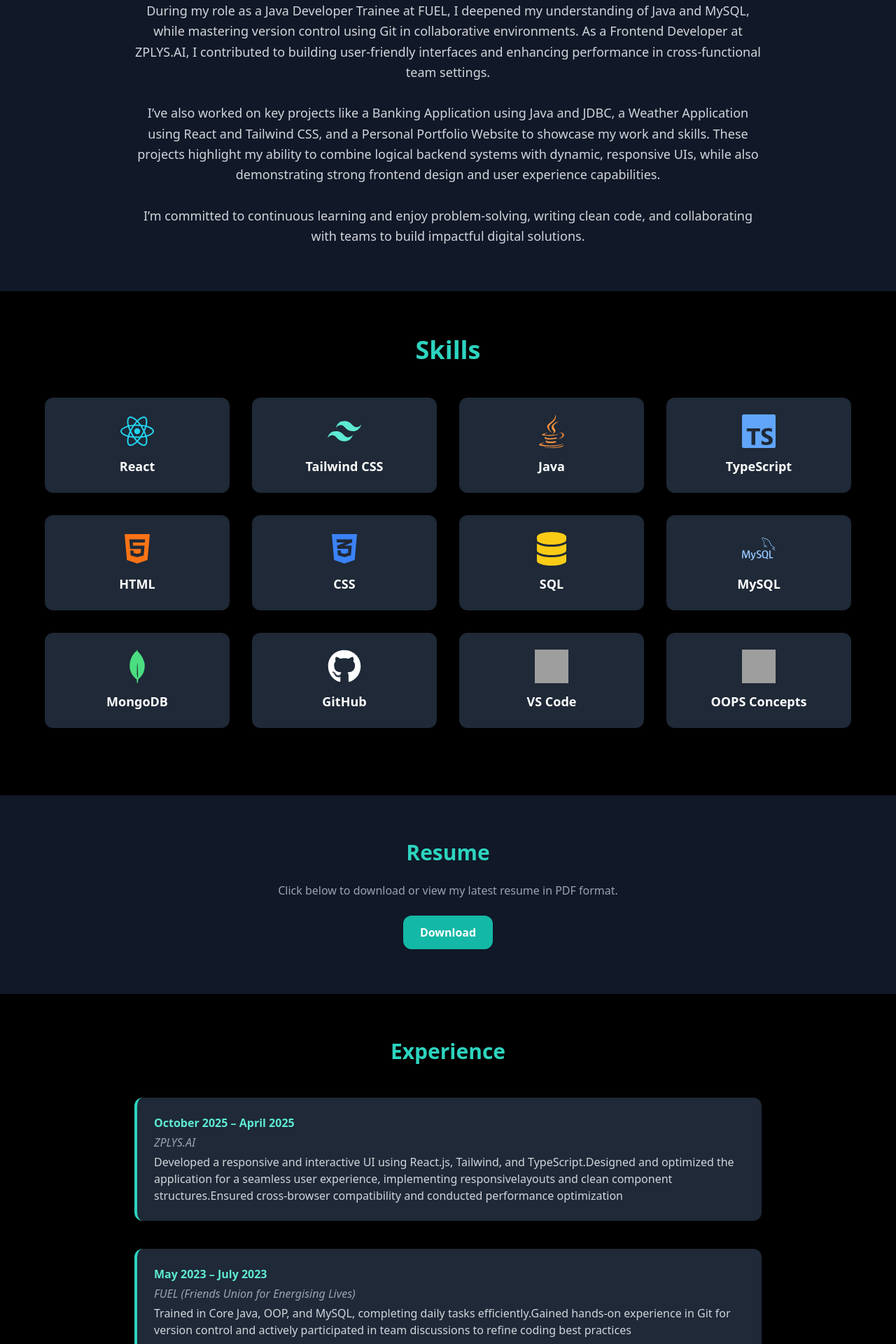
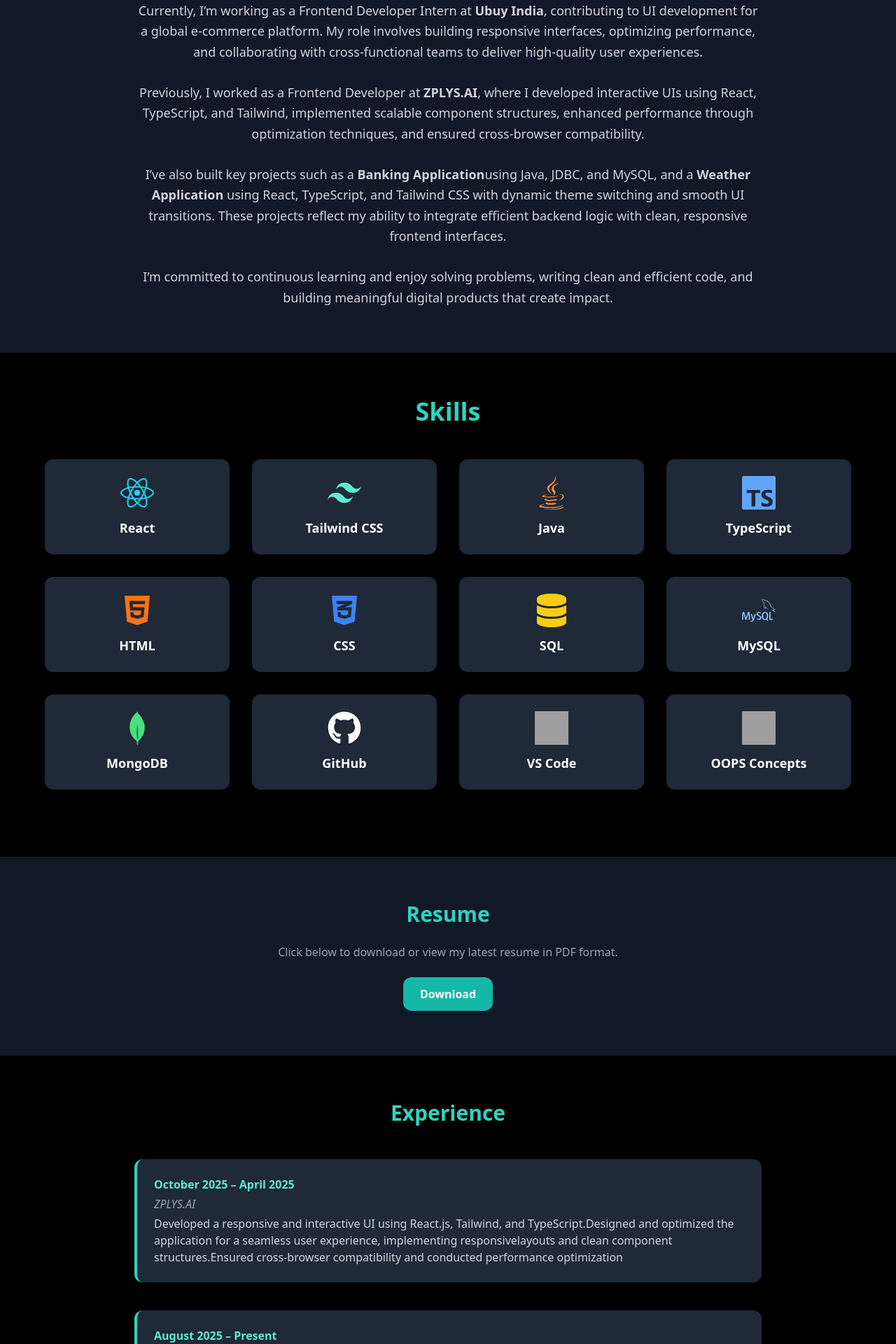
Before and after one commit to Kushal0jain/kushal-portfolio, a React (Create React App) app: page / in a window 1280 px wide. Shown: the part 1040-2960 px from the top of the page at 70% size. Built offline with nearby package versions, Linux system fonts and the light colour scheme; grey boxes are pictures that could not be loaded.

Commit message:
experience update

```diff
--- a/src/components/About.jsx
+++ b/src/components/About.jsx
@@ -9,32 +9,38 @@
       <h2 className="text-3xl font-bold text-teal-400 mb-6">About Me</h2>
 
       <p className="max-w-4xl text-center text-lg text-gray-300 leading-relaxed">
-        I’m Kushal Jain, a passionate and dedicated Software Developer with
-        hands-on experience in both backend and frontend development. I
-        specialize in Core Java, SQL, React.js, and Tailwind CSS, and have built
-        scalable, responsive web applications through internships and real-world
-        projects.
+  I’m Kushal Jain, a dedicated Software Developer skilled in Java, React.js,
+  TypeScript, Tailwind CSS, and MySQL. I have hands-on experience in building
+  responsive and scalable applications, with a strong foundation in
+  Object-Oriented Programming, Data Structures, Algorithms, and database
+  management.
   <br />
   <br />
-        During my role as a Java Developer Trainee at FUEL, I deepened my
-        understanding of Java and MySQL, while mastering version control using
-        Git in collaborative environments. As a Frontend Developer at ZPLYS.AI,
-        I contributed to building user-friendly interfaces and enhancing
-        performance in cross-functional team settings.
+  Currently, I’m working as a Frontend Developer Intern at <strong>Ubuy
+  India</strong>, contributing to UI development for a global e-commerce
+  platform. My role involves building responsive interfaces, optimizing
+  performance, and collaborating with cross-functional teams to deliver
+  high-quality user experiences.
   <br />
   <br />
-        I’ve also worked on key projects like a Banking Application using Java
-        and JDBC, a Weather Application using React and Tailwind CSS, and a
-        Personal Portfolio Website to showcase my work and skills. These
-        projects highlight my ability to combine logical backend systems with
-        dynamic, responsive UIs, while also demonstrating strong frontend design
-        and user experience capabilities.
+  Previously, I worked as a Frontend Developer at <strong>ZPLYS.AI</strong>,
+  where I developed interactive UIs using React, TypeScript, and Tailwind,
+  implemented scalable component structures, enhanced performance through
+  optimization techniques, and ensured cross-browser compatibility.
   <br />
   <br />
-        I’m committed to continuous learning and enjoy problem-solving, writing
-        clean code, and collaborating with teams to build impactful digital
-        solutions.
+  I’ve also built key projects such as a <strong>Banking Application</strong>
+  using Java, JDBC, and MySQL, and a <strong>Weather Application</strong> using
+  React, TypeScript, and Tailwind CSS with dynamic theme switching and smooth
+  UI transitions. These projects reflect my ability to integrate efficient
+  backend logic with clean, responsive frontend interfaces.
+  <br />
+  <br />
+  I’m committed to continuous learning and enjoy solving problems, writing
+  clean and efficient code, and building meaningful digital products that create
+  impact.
 </p>
+
     </section>
   );
 };
--- a/src/data/experience.js
+++ b/src/data/experience.js
@@ -12,13 +12,15 @@
       ]
     },
     {
-      role: "Java Developer Trainee",
-      company: "FUEL (Friends Union for Energising Lives)",
-      duration: "May 2023 – July 2023",
+      role: "Frontend Developer",
+      company: "Ubuy India",
+      duration: "August 2025 – Present",
       location: "Jaipur",
       description:[
-        "Trained in Core Java, OOP, and MySQL, completing daily tasks efficiently.",
-        "Gained hands-on experience in Git for version control and actively participated in team discussions to refine coding best practices"
+        "Developed a responsive and interactive UI using HTML, CSS, Bootstrap and JavaScript.",
+        "Designed and optimized the application for a seamless user experience, implementing responsive",
+        "layouts and clean component structures.",
+        "Ensured cross-browser compatibility and conducted performance optimization"
       ]
     },
   ];
```
Lines whose indentation alone changed are shown as unchanged.
